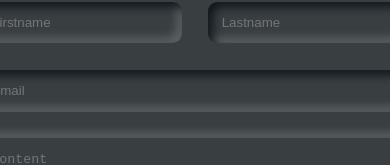
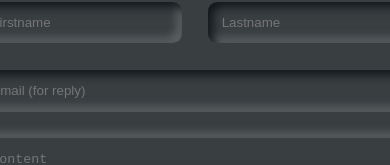
Before and after one commit to Axoloot/portfolio, a React (Create React App) app: page /contact in a window 390 px wide. Shown: the part 165-330 px from the top of the page. Built offline with nearby package versions, Linux system fonts and the light colour scheme.

Commit message:
fix: timer bar on mobile

```diff
--- a/src/Pages/About/styles.tsx
+++ b/src/Pages/About/styles.tsx
@@ -95,6 +95,7 @@ export const TimerBar = styled(motion.div)`
   position: absolute;
   bottom: 0;
   background: ${props => props.theme.tertiary};
+  z-index: 999;
   @media ${device.tablet} {
     height: 2px;
   }
--- a/src/Pages/Contact/index.tsx
+++ b/src/Pages/Contact/index.tsx
@@ -129,7 +129,7 @@ const Contact = () => {
         </NameWrapper>
         <Input
           type="email"
-          placeholder="Email"
+          placeholder="Email (for reply)"
           value={email[0]}
           onChange={e => {
             email[1](e.currentTarget.value);
```
